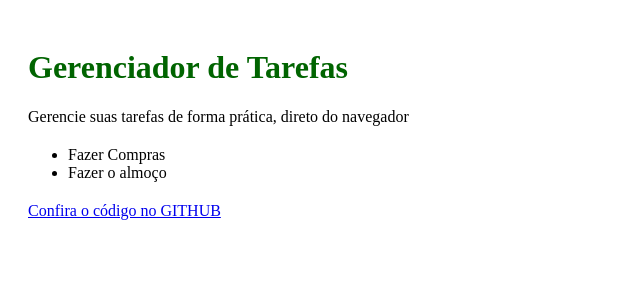
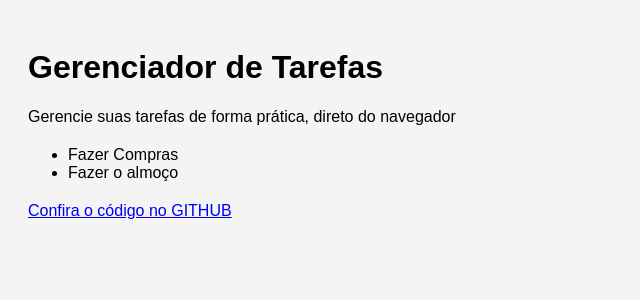
Before and after one commit to KevinMonteiroo/gerenciador_tarefas, a Flask app: page / in a window 1280 px wide. Shown: the top 300 px of the page, without its empty margins (0-640 px from the left). Run offline with Flask 3, Linux system fonts and the light colour scheme.

Commit message:
adiciona fundo, fonte e ajustes de contraste

```diff
--- a/static/style.css
+++ b/static/style.css
@@ -1,10 +1,13 @@
 body {
+    background-color: #f4f4f4;
+
+    font-family: Arial, sans-serif;
 
     padding: 20px;
 }
 
 h1 {
-    color: darkgreen;
+    color: black;
 }
 
 p {
```
